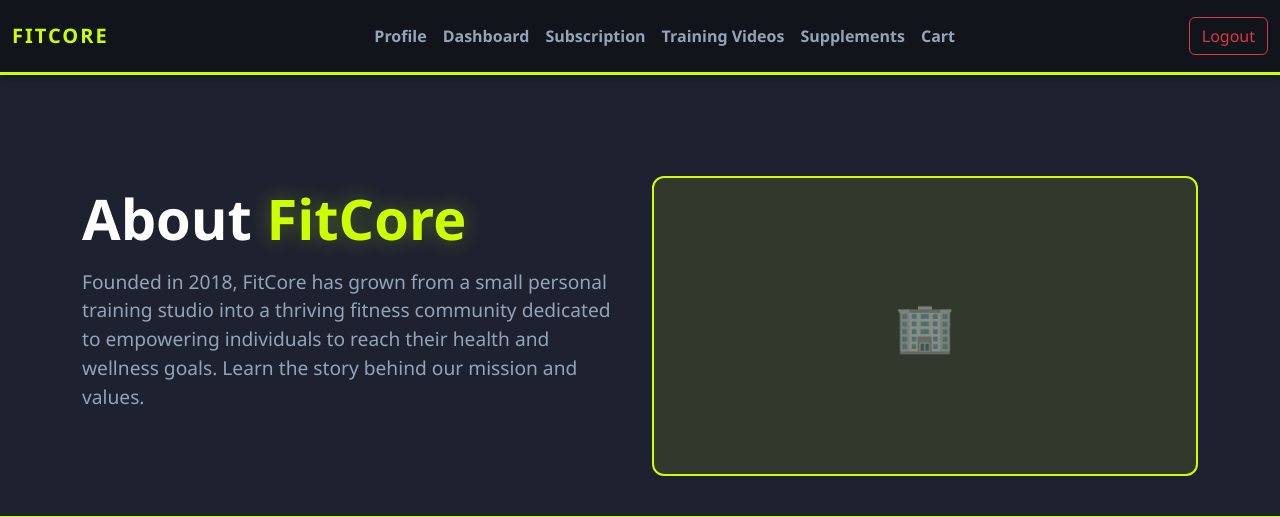
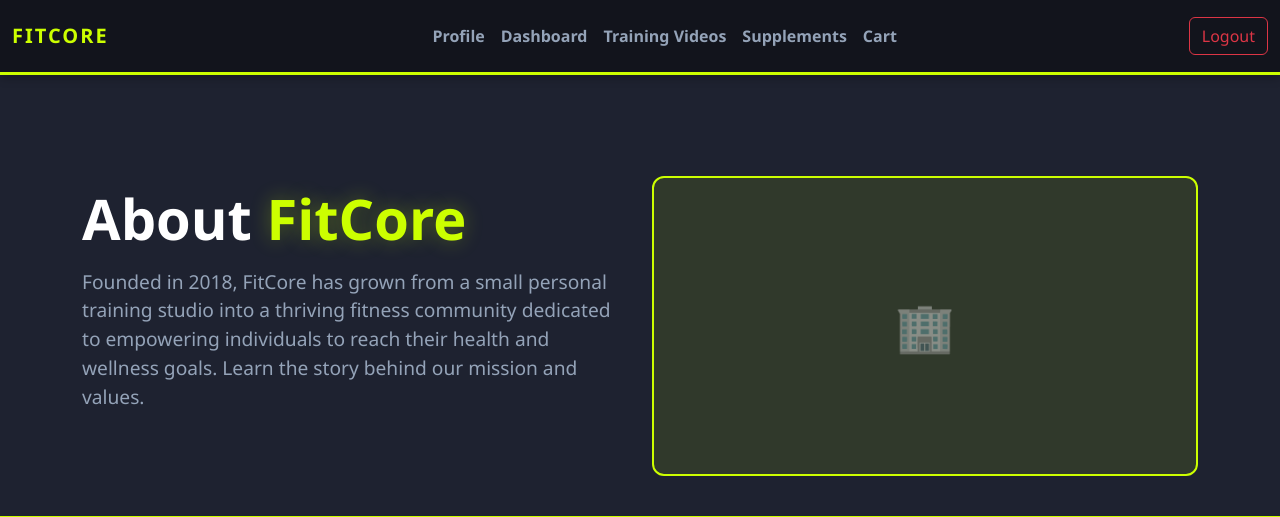
Before and after one commit to adhamesaam/FitCore, a PHP site: page /pages/about.php in a window 1280 px wide. Shown: the top 517 px of the page. Run offline with PHP 8.4, Linux system fonts and the light colour scheme; the visitor is signed in with stand-in values (Sample User, id 1); some libraries are stand-ins or nearby versions.

Commit message:
Remove commented-out subscription link from header navigation

```diff
--- a/header.php
+++ b/header.php
@@ -62,9 +62,9 @@ $isLoggedIn = isset($_SESSION["id"]) ? true : false;
           <li class="nav-item">
             <a class="nav-link" href="userManager.php">Dashboard</a>
           </li>
-          <li class="nav-item">
+          <!-- <li class="nav-item">
             <a class="nav-link" href="managerSub.php">Subscription</a>
-          </li>
+          </li> -->
           <li class="nav-item">
             <a class="nav-link" href="trainingvideos.php">Training videos</a>
           </li>
@@ -83,7 +83,6 @@ $isLoggedIn = isset($_SESSION["id"]) ? true : false;
         <?php endif; ?>
       </ul>
 
-      <!-- Login / Logout - always pinned to the right on desktop -->
       <div class="d-none d-lg-block">
         <?php if ($isLoggedIn): ?>
           <button class="btn btn-outline-danger" onclick="window.location.href='logout.php'">Logout</button>
@@ -92,7 +91,6 @@ $isLoggedIn = isset($_SESSION["id"]) ? true : false;
         <?php endif; ?>
       </div>
 
-      <!-- Mobile Navigation (hamburger menu) -->
       <button class="navbar-toggler d-lg-none ms-auto" type="button" data-bs-toggle="offcanvas" data-bs-target="#offcanvasNavbar" aria-controls="offcanvasNavbar" aria-label="Toggle navigation">
         <span class="navbar-toggler-icon"></span>
       </button>
```
